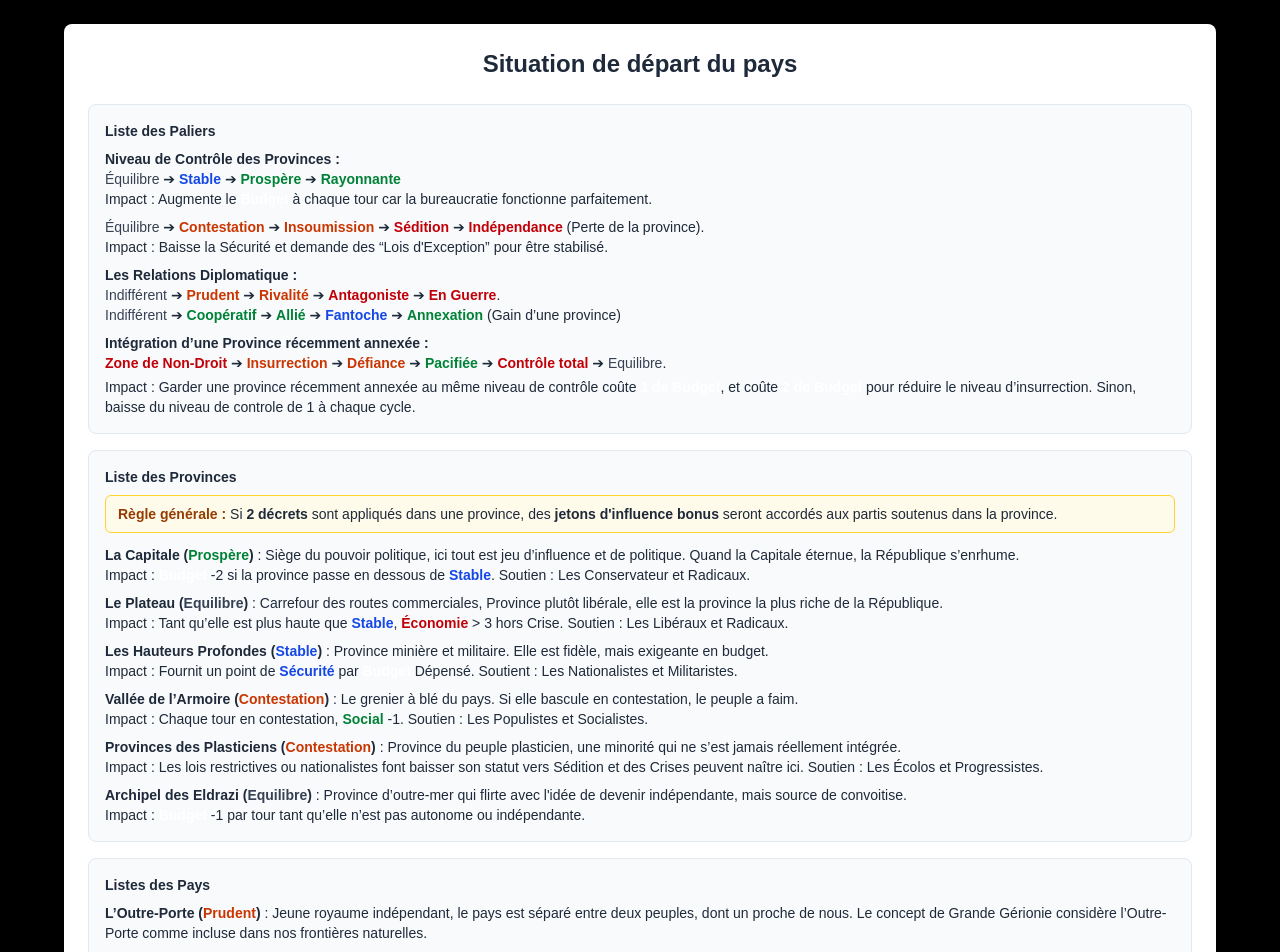
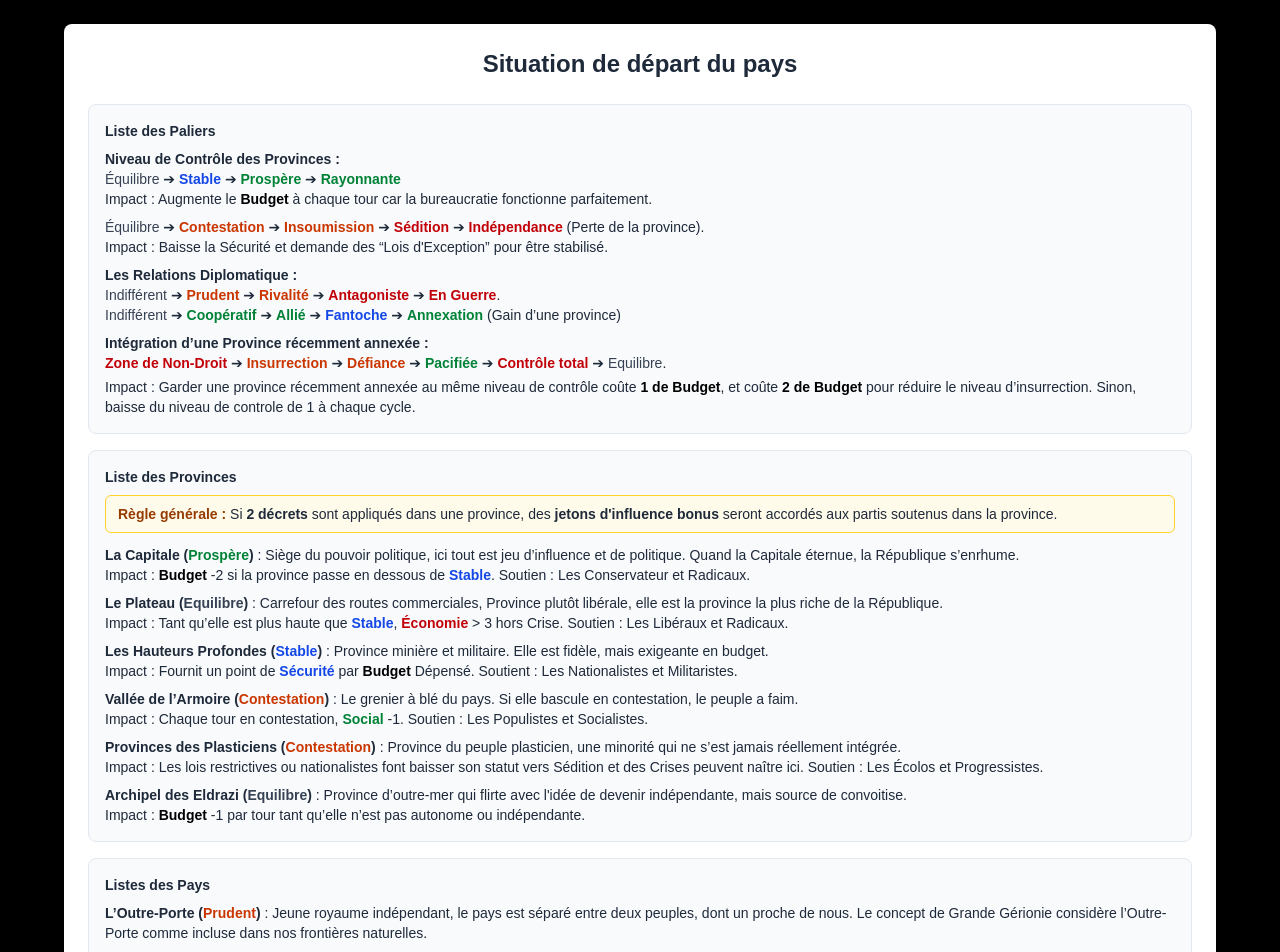
Before and after one commit to Yahiabenlet/interfaceAssemblee, a Next.js app: page /depart in a window 1280 px wide. Shown: the top 952 px of the page. Built offline with nearby package versions, Linux system fonts and the light colour scheme.

Commit message:
changement des couleurs du budget mode clair mode somble

```diff
--- a/app/depart/page.tsx
+++ b/app/depart/page.tsx
@@ -66,7 +66,7 @@ export default function DepartPage() {
             </p>
             <p className="mb-2">
               Impact : Augmente le{" "}
-              <span className="font-bold text-white">Budget</span>{" "}
+              <span className="font-bold text-black dark:text-white">Budget</span>{" "}
               à chaque tour car la bureaucratie fonctionne parfaitement.
             </p>
             <p>
@@ -105,8 +105,8 @@ export default function DepartPage() {
             </p>
             <p className="mt-1">
               Impact : Garder une province récemment annexée au même niveau de contrôle coûte{" "}
-              <span className="font-bold text-white">1 de Budget</span>, et coûte{" "}
-              <span className="font-bold text-white">2 de Budget</span> pour réduire le niveau d’insurrection.
+              <span className="font-bold text-black dark:text-white">1 de Budget</span>, et coûte{" "}
+              <span className="font-bold text-black dark:text-white">2 de Budget</span> pour réduire le niveau d’insurrection.
               Sinon, baisse du niveau de controle de 1 à chaque cycle.
             </p>
           </section>
@@ -123,7 +123,7 @@ export default function DepartPage() {
             <p><strong>La Capitale (<span className="text-green-700 dark:text-green-300">Prospère</span>)</strong> : Siège du pouvoir politique, ici tout est jeu d’influence et de politique. Quand la Capitale éternue, la République s’enrhume.</p>
             <p className="mb-2">
               Impact :{" "}
-              <span className="font-bold text-white">Budget</span>{" "}
+              <span className="font-bold text-black dark:text-white">Budget</span>{" "}
               -2 si la province passe en dessous de{" "}
               <span className="text-blue-700 dark:text-blue-300 font-semibold">Stable</span>. Soutien : Les Conservateur et Radicaux.
             </p>
@@ -141,7 +141,7 @@ export default function DepartPage() {
               Impact : Fournit un point de{" "}
               <span className="text-blue-700 dark:text-blue-300 font-semibold">Sécurité</span>{" "}
               par{" "}
-              <span className="font-bold text-white">Budget</span>{" "}
+              <span className="font-bold text-black dark:text-white">Budget</span>{" "}
               Dépensé. Soutient : Les Nationalistes et Militaristes.
             </p>
 
@@ -158,7 +158,7 @@ export default function DepartPage() {
             <p><strong>Archipel des Eldrazi (<span className="text-gray-700 dark:text-gray-300">Equilibre</span>)</strong> : Province d’outre-mer qui flirte avec l&apos;idée de devenir indépendante, mais source de convoitise.</p>
             <p>
               Impact :{" "}
-              <span className="font-bold text-white">Budget</span>{" "}
+              <span className="font-bold text-black dark:text-white">Budget</span>{" "}
               -1 par tour tant qu’elle n’est pas autonome ou indépendante.
             </p>
           </section>
```
